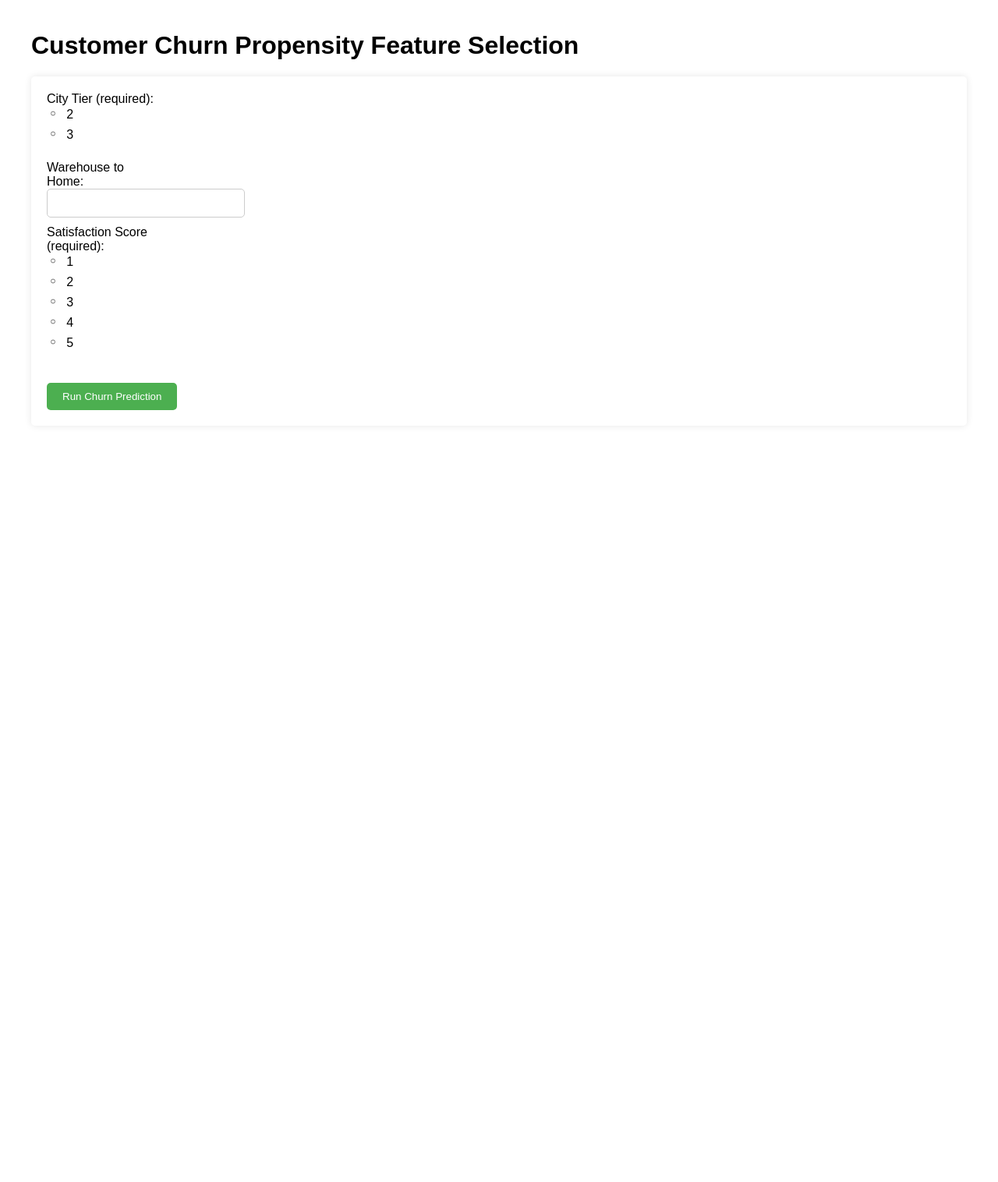
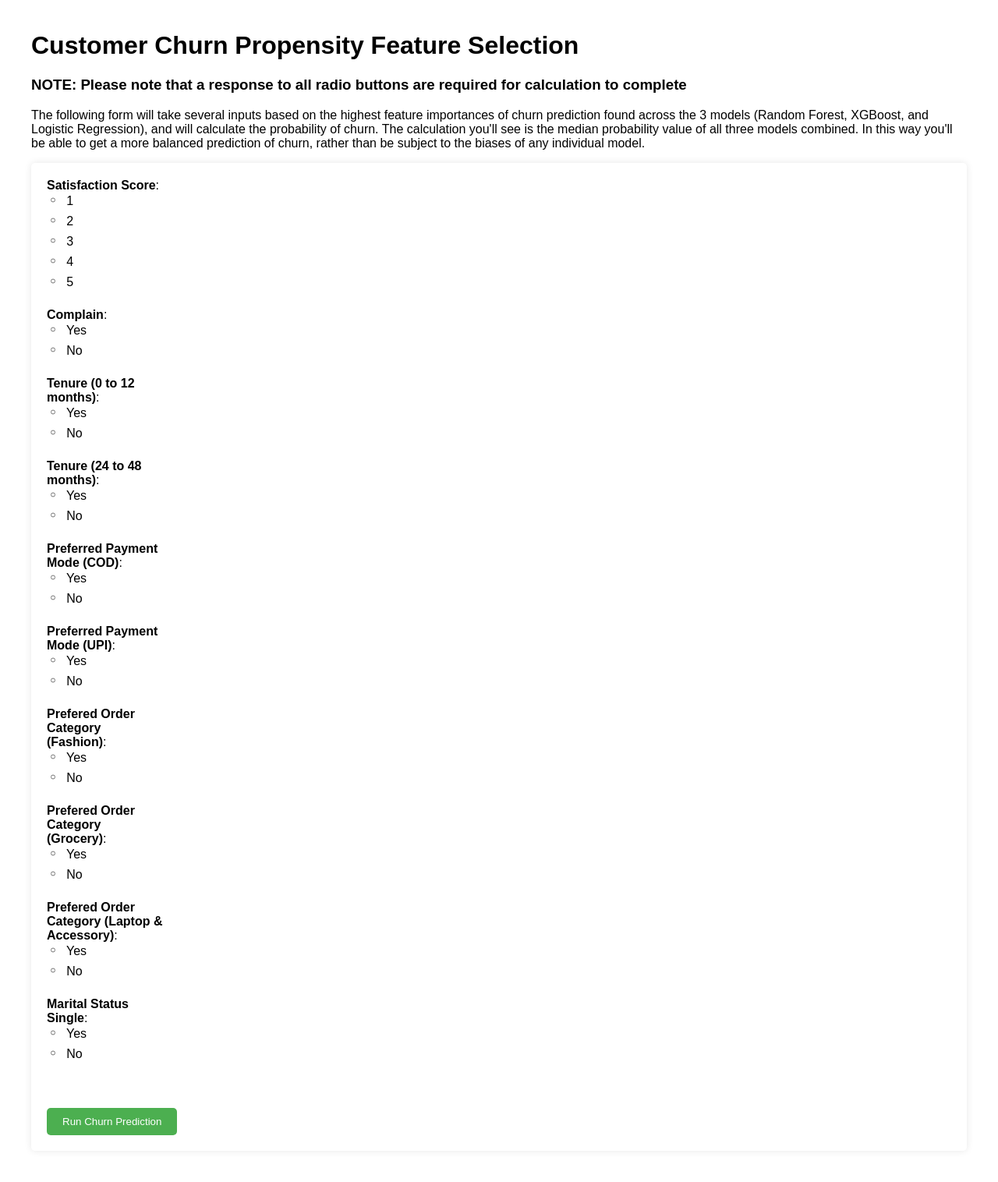
Before and after one commit to VikramsDataScience/LLM_Side_Projects, a Flask app: page / in a window 1280 px wide. Shown: the whole page at 78% size. Before the commit the page ends 526 px from the top, so only its background shows below. Run offline with Flask 3, Linux system fonts and the light colour scheme; parts of the project's set-up code (start-up, migrations or seed data) failed here and were passed over.

Commit message:
Code development for Flask application complete

```diff
--- a/ECommerce_Churn_Propensity_Model/config.yml
+++ b/ECommerce_Churn_Propensity_Model/config.yml
@@ -1,5 +1,5 @@
 model_ver: 0.01
 seed: 314
-content_path: 'C:/Sample Data/Ecommerce_Churn_Data/ECommerce_Dataset.xlsx'
 data_path: 'C:/Sample Data/Ecommerce_Churn_Data'
+churn_app_models: 'C:/Sample Data/Ecommerce_Churn_Data/churn_app/models'
 utils_path: 'C:/Users/Vikram Pande/Side_Projects_(OUTSIDE_REPO)/ECommerce_Churn_Propensity_Model/src'
--- a/ECommerce_Churn_Propensity_Model/src/App/App.py
+++ b/ECommerce_Churn_Propensity_Model/src/App/App.py
@@ -36,40 +36,16 @@ def predict():
     data = request.json
 
     features = [
-	    data['CityTier'],
-        data['WarehouseToHome'],
-        data['HourSpendOnApp'],
-        data['NumberOfDeviceRegistered'],
-        data['SatisfactionScore'],
-        data['NumberOfAddress'],
-        data['Complain'],
-        data['OrderAmountHikeFromlastYear'],
-        data['CouponUsed'],
-        data['OrderCount'],
-        data['DaySinceLastOrder'],
-        data['Tenure_(0, 12)'],
-        data['Tenure_(12, 24)'],
-        data['Tenure_(24, 48)'],
-        data['PreferredLoginDevice_Computer'],
-        data['PreferredLoginDevice_Mobile Phone'],
-        data['PreferredLoginDevice_Phone'],
-        data['PreferredPaymentMode_CC'],
-        data['PreferredPaymentMode_COD'],
-        data['PreferredPaymentMode_Cash on Delivery'],
-        data['PreferredPaymentMode_Credit Card'],
-        data['PreferredPaymentMode_Debit Card'],
-        data['PreferredPaymentMode_E wallet'],
-        data['PreferredPaymentMode_UPI'],
-        data['Gender_Female'],
-        data['Gender_Male'],
-        data['PreferedOrderCat_Fashion'],
-        data['PreferedOrderCat_Grocery'],
-        data['PreferedOrderCat_Laptop & Accessory'],
-        data['PreferedOrderCat_Mobile Phone'],
-        data['PreferedOrderCat_Others'],
-        data['MaritalStatus_Divorced'],
-        data['MaritalStatus_Married'],
-        data['MaritalStatus_Single']
+        int(data['SatisfactionScore']),
+        int(data['Complain']),
+        int(data['Tenure_(0, 12)']),
+        int(data['Tenure_(24, 48)']),
+        int(data['PreferredPaymentMode_COD']),
+        int(data['PreferredPaymentMode_UPI']),
+        int(data['PreferedOrderCat_Fashion']),
+        int(data['PreferedOrderCat_Grocery']),
+        int(data['PreferedOrderCat_Laptop & Accessory']),
+        int(data['MaritalStatus_Single'])
     ]
 
     # Select positive class (i.e. probability of churn). Shape of predict_proba() should be [negative class, positive class]
@@ -77,7 +53,7 @@ def predict():
     RF_pred = RF_model.predict_proba([features])[0][1]
     XG_pred = XGBoost_model.predict_proba([features])[0][1]
 
-    combined_predictions = [log_reg_pred, RF_pred, XG_pred]
+    combined_predictions = [float(log_reg_pred), float(RF_pred), float(XG_pred)]
 
     # Since Logistic Regression has significanly lower accuracy than RF and XGBoost, calculate and return the median F1-Score across all three models
     return jsonify({'prediction': median(combined_predictions)})
--- a/ECommerce_Churn_Propensity_Model/src/App/templates/index.html
+++ b/ECommerce_Churn_Propensity_Model/src/App/templates/index.html
@@ -8,37 +8,68 @@
 <body>
     <div class="center-container">
         <h1>Customer Churn Propensity Feature Selection</h1>
+        <h3>NOTE: Please note that a response to all radio buttons are required for calculation to complete</h3>
+        <p>The following form will take several inputs based on the highest feature importances of churn prediction found across the 3 models (Random Forest, XGBoost, and Logistic Regression), and will
+            calculate the probability of churn. The calculation you'll see is the median probability value of all three models combined. In this way you'll be able to get a more balanced prediction of churn,
+            rather than be subject to the biases of any individual model.
+        </p>
     </div>
     <form action="/predict" method="post" id="predictionForm">
-        <label for="CityTier">City Tier (required):</label><br>
-        <input type="radio" id="CityTier" name="CityTier" value="2" required> 2<br>
-        <input type="radio" id="CityTier" name="CityTier" value="3" required> 3<br><br>
+        <label for="SatisfactionScore" aria-required="true"><b>Satisfaction Score</b>:</label><br>
+        <input type="radio" name="SatisfactionScore" id="SatisfactionScore" value="1"> 1<br>
+        <input type="radio" name="SatisfactionScore" id="SatisfactionScore" value="2"> 2<br>
+        <input type="radio" name="SatisfactionScore" id="SatisfactionScore" value="3"> 3<br>
+        <input type="radio" name="SatisfactionScore" id="SatisfactionScore" value="4"> 4<br>
+        <input type="radio" name="SatisfactionScore" id="SatisfactionScore" value="5"> 5<br><br>
 
-        <label for="WarehouseToHome">Warehouse to Home:</label><br>
-        <input type="number" id="WarehouseToHome" name="WarehouseToHome"><br>
+        <label for="Complain" aria-required="true"><b>Complain</b>:</label><br>
+        <input type="radio" id="Complain" name="Complain" value="1"> Yes<br>
+        <input type="radio" id="Complain" name="Complain" value="0"> No<br><br>
 
-        <label for="SatisfactionScore">Satisfaction Score (required):</label><br>
-        <input type="radio" name="SatisfactionScore" id="SatisfactionScore" value="1" required> 1<br>
-        <input type="radio" name="SatisfactionScore" id="SatisfactionScore" value="2" required> 2<br>
-        <input type="radio" name="SatisfactionScore" id="SatisfactionScore" value="3" required> 3<br>
-        <input type="radio" name="SatisfactionScore" id="SatisfactionScore" value="4" required> 4<br>
-        <input type="radio" name="SatisfactionScore" id="SatisfactionScore" value="5" required> 5<br>
+        <label for="Tenure_(0, 12)" aria-required="true"><b>Tenure (0 to 12 months)</b>:</label><br>
+        <input type="radio" id="Tenure_(0, 12)" name="Tenure_(0, 12)" value="1"> Yes<br>
+        <input type="radio" id="Tenure_(0, 12)" name="Tenure_(0, 12)" value="0"> No<br><br>
+
+        <label for="Tenure_(24, 48)" aria-required="true"><b>Tenure (24 to 48 months)</b>:</label><br>
+        <input type="radio" id="Tenure_(24, 48)" name="Tenure_(24, 48)" value="1"> Yes<br>
+        <input type="radio" id="Tenure_(24, 48)" name="Tenure_(24, 48)" value="0"> No<br><br>
+
+        <label for="PreferredPaymentMode_COD" aria-required="true"><b>Preferred Payment Mode (COD)</b>:</label><br>
+        <input type="radio" id="PreferredPaymentMode_COD" name="PreferredPaymentMode_COD" value="1"> Yes<br>
+        <input type="radio" id="PreferredPaymentMode_COD" name="PreferredPaymentMode_COD" value="0"> No<br><br>
+
+        <label for="PreferredPaymentMode_UPI" aria-required="true"><b>Preferred Payment Mode (UPI)</b>:</label><br>
+        <input type="radio" id="PreferredPaymentMode_UPI" name="PreferredPaymentMode_UPI" value="1"> Yes<br>
+        <input type="radio" id="PreferredPaymentMode_UPI" name="PreferredPaymentMode_UPI" value="0"> No<br><br>
+
+        <label for="PreferedOrderCat_Fashion" aria-required="true"><b>Prefered Order Category (Fashion)</b>:</label><br>
+        <input type="radio" id="PreferedOrderCat_Fashion" name="PreferedOrderCat_Fashion" value="1"> Yes<br>
+        <input type="radio" id="PreferedOrderCat_Fashion" name="PreferedOrderCat_Fashion" value="0"> No<br><br>
+
+        <label for="PreferedOrderCat_Grocery" aria-required="true"><b>Prefered Order Category (Grocery)</b>:</label><br>
+        <input type="radio" id="PreferedOrderCat_Grocery" name="PreferedOrderCat_Grocery" value="1"> Yes<br>
+        <input type="radio" id="PreferedOrderCat_Grocery" name="PreferedOrderCat_Grocery" value="0"> No<br><br>
+
+        <label for="PreferedOrderCat_Laptop & Accessory" aria-required="true"><b>Prefered Order Category (Laptop & Accessory)</b>:</label><br>
+        <input type="radio" id="PreferedOrderCat_Laptop & Accessory" name="PreferedOrderCat_Laptop & Accessory" value="1"> Yes<br>
+        <input type="radio" id="PreferedOrderCat_Laptop & Accessory" name="PreferedOrderCat_Laptop & Accessory" value="0"> No<br><br>
+
+        <label for="MaritalStatus_Single" aria-required="true"><b>Marital Status Single</b>:</label><br>
+        <input type="radio" id="MaritalStatus_Single" name="MaritalStatus_Single" value="1"> Yes<br>
+        <input type="radio" id="MaritalStatus_Single" name="MaritalStatus_Single" value="0"> No<br><br>
+
         <br><br>
 
-    <div id="result">
+    <div id="result"></div>
         <input type="submit" value="Run Churn Prediction">
-    </div>
 </form>
 
     <script>
         document.getElementById('predictionForm').onsubmit = async function(event) {
             event.preventDefault();
             // Grab mandatory values from the submitted form
-            const CityTier = document.querySelector('input[name=CityTier]:checked').value;
-            const SatisfactionScore = document.querySelector('input[name=SatisfactionScore]:checked').value;
-
-            // Grab the optional values from the submitted form
-            const WarehouseToHome = document.getElementById('WarehouseToHome').value || null;
+            const formData = new FormData(document.getElementById('predictionForm'));
+            const data = Object.fromEntries(formData.entries());
 
             // Send POST request to /predict
             const response = await fetch('/predict', {
@@ -46,11 +77,7 @@
                 headers: {
                     'Content-Type': 'application/json'
                 },
-                body: JSON.stringify({
-                    CityTier,
-                    SatisfactionScore,
-                    WarehouseToHome
-                })
+                body: JSON.stringify(data)
         });
         const result = await response.json();
         document.getElementById('result').textContent = 'Churn Propensity: ' + result.prediction;
```
Also changed, not shown: ECommerce_Churn_Propensity_Model/src/Model/Model.py (+6 -1 lines), ECommerce_Churn_Propensity_Model/README.md.
